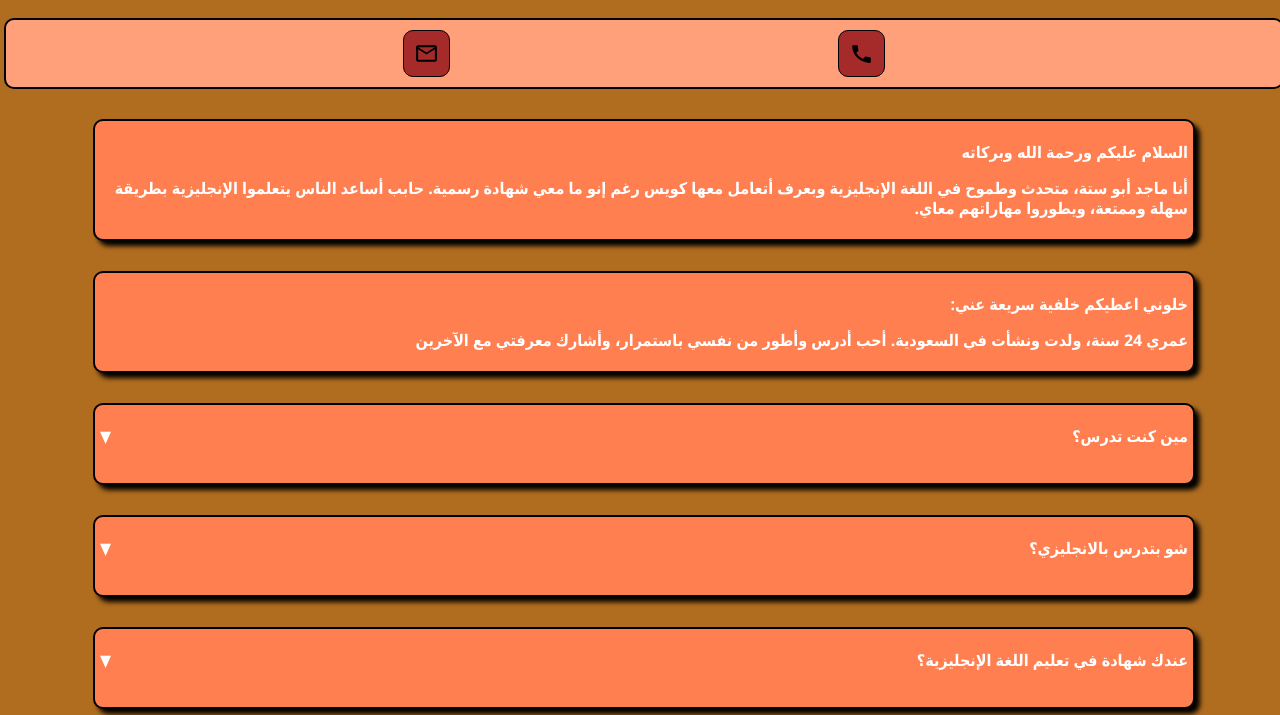
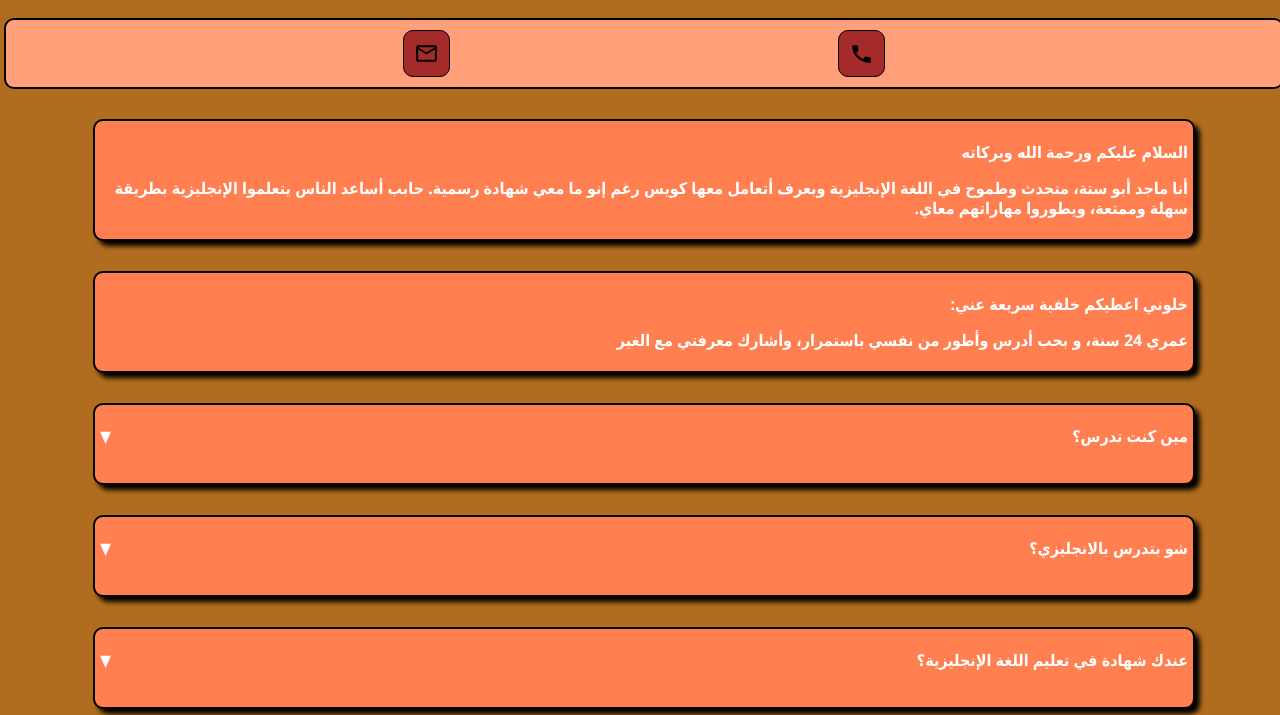
Before and after one commit to Majed-Develops/majed-english, a plain HTML site: page index.html in a window 1280 px wide. Shown: the part 102-817 px from the top of the page. Drawn offline with Linux system fonts and the light colour scheme.

Commit message:
minor spelling correction

```diff
--- a/index.html
+++ b/index.html
@@ -28,7 +28,7 @@
        </div>
         <div class="topic">
             <p>خلوني اعطيكم خلفية سريعة عني:</p>
-            <p>عمري 24 سنة، ولدت ونشأت في السعودية. أحب أدرس وأطور من نفسي باستمرار، وأشارك معرفتي مع الآخرين</p>
+            <p>عمري 24 سنة، و بحب أدرس وأطور من نفسي باستمرار، وأشارك معرفتي مع الغير</p>
         </div>
         <div class="topic">
         <div class="QA">
@@ -51,7 +51,7 @@
         <div class="topic">
             <div class="QA">
                 <p class="question"><span class="arrow">▼</span>طيب ماجد, هل في عمر او مستوى معين بترتاح و انت بتدرسو, و هل في خطة تعليمية معينة بتسلكها؟</p>
-                <p class="answer">أدرس الأطفال من 7–14 سنة، والمراهقين والكبار من 16 سنة وما فوق</p>
+                <p class="answer">أدرس الأطفال من 7 – 14 سنة، والمراهقين والكبار من 16 سنة وما فوق</p>
                     <p class="answer">الخطة: تعلم القواعد، ممارسة المحادثة، وقراءة القصص لتعزيز المفردات والإملاء</p>
                 <p class="answer alert">أهم شيء: على الطالب الممارسة بين الدروس لتطوير مهاراته بسرعة</p>
             </div>
```
